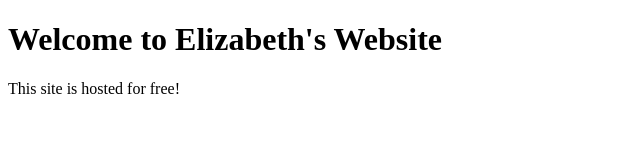
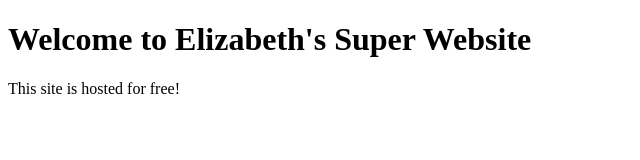
Before and after one commit to elizabeths320/elizabeths320.github.io, a plain HTML site: page index.html in a window 1280 px wide. Shown: the whole page, without its empty margins (0-640 px from the left). Drawn offline with Linux system fonts and the light colour scheme.

Commit message:
Add files via upload

```diff
--- a/index.html
+++ b/index.html
@@ -4,7 +4,8 @@
     <title>My Free Website</title>
 </head>
 <body>
-    <h1>Welcome to Elizabeth's Website</h1>
+    <h1>Welcome to Elizabeth's Super Website</h1>
     <p>This site is hosted for free!</p>
 </body>
+<img src https://3.bp.blogspot.com/-N_GhFz4jzJE/V-vikl7BR7I/AAAAAAAAAw8/hoFuDvugzakAJBBWQtomJ-pooDinpu56QCLcB/s1600/65%2BBreathtaking%2BPictures%2BOf%2BMaine%2BCoons%252C%2BThe%2BLargest%2BCats%2BIn%2BThe%2BWorld.jpg>
 </html>
```
